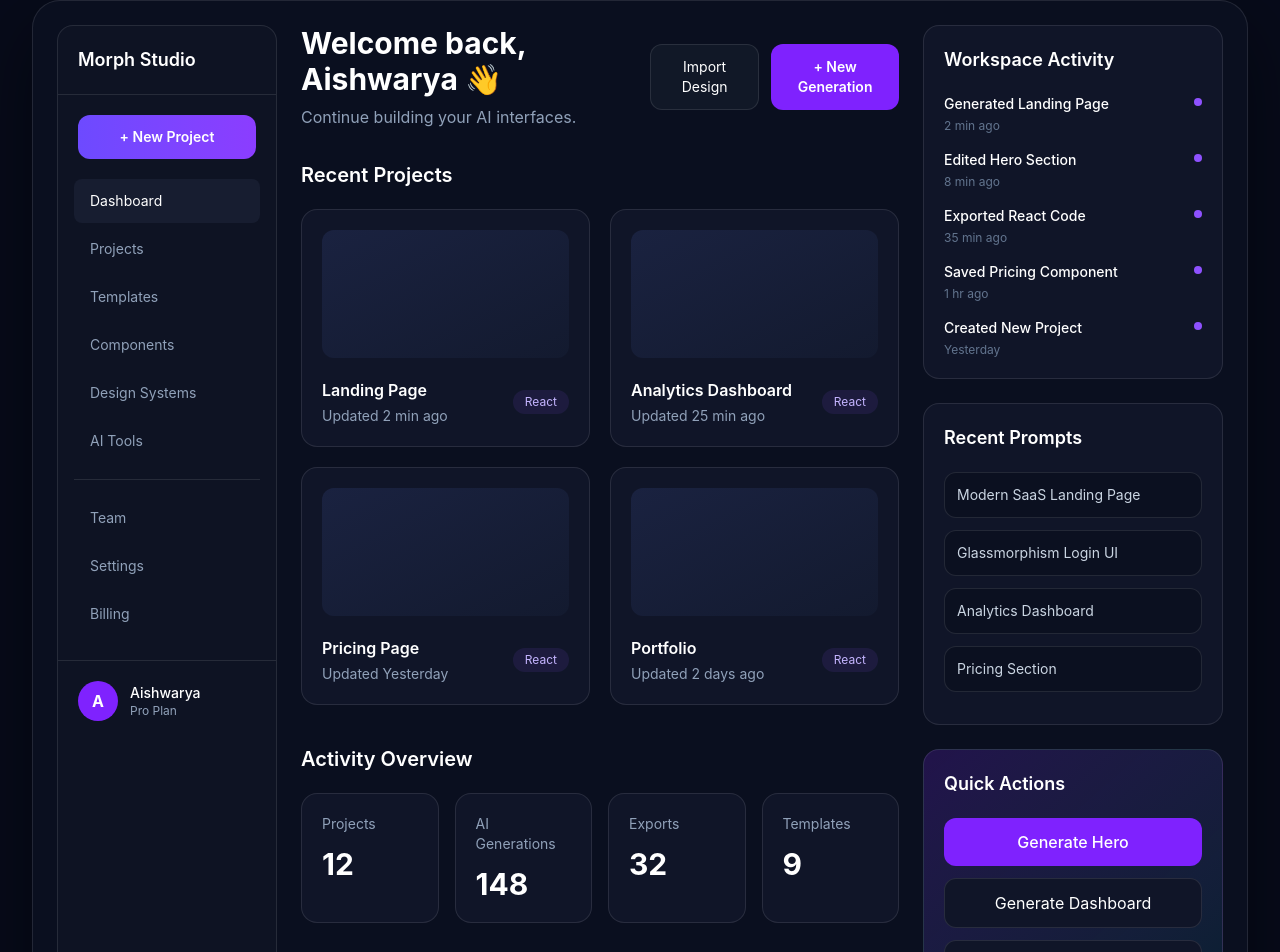
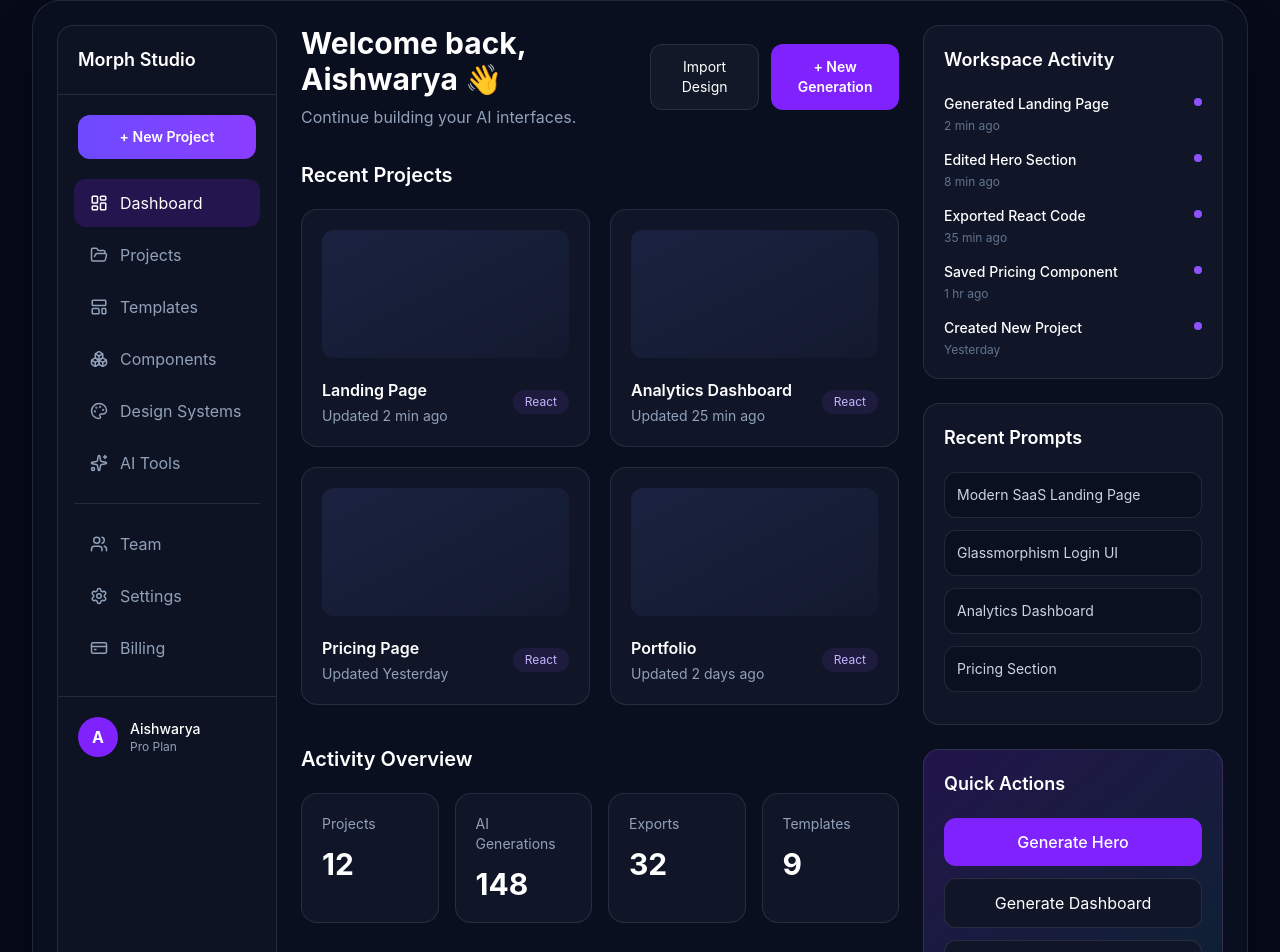
Before and after one commit to aishwaryakhandare-git/Morph-Studio, a React (Vite) app in the folder client/: page / in a window 1280 px wide. Shown: the part 928-1880 px from the top of the page. Built offline with nearby package versions, Linux system fonts and the light colour scheme.

Commit message:
Seconf Slide navigation restructuring

```diff
--- a/client/src/pages/Landing/Landing.tsx
+++ b/client/src/pages/Landing/Landing.tsx
@@ -234,45 +234,46 @@ function Landing() {
         <nav className="space-y-1 px-4 pb-6">
 
   {[
-            "Dashboard",
-            "Projects",
-            "Templates",
-            "Components",
-            "Design Systems",
-            "AI Tools",
-            "",
-            "Team",
-            "Settings",
-            "Billing",
-          ].map((item) =>
+    { icon: LayoutDashboard, label: "Dashboard" },
+    { icon: FolderOpen, label: "Projects" },
+    { icon: LayoutTemplate, label: "Templates" },
+    { icon: Boxes, label: "Components" },
+    { icon: Palette, label: "Design Systems" },
+    { icon: Sparkles, label: "AI Tools" },
+    { divider: true },
+    { icon: Users, label: "Team" },
+    { icon: Settings, label: "Settings" },
+    { icon: CreditCard, label: "Billing" },
+  ].map((item, index) => {
 
-            item === "" ? (
-
+    if ("divider" in item)
+      return (
         <div
-                key="divider"
+          key={index}
           className="my-4 border-t border-white/10"
         />
+      );
 
-            ) : (
+    const Icon = item.icon;
 
+    return (
       <button
-                key={item}
-                className={`flex w-full items-center rounded-lg px-4 py-3 text-left text-sm transition
-                ${
-                  item === "Dashboard"
-                    ? "bg-[#171D30] text-white"
+        key={item.label}
+        className={`flex w-full items-center gap-3 rounded-xl px-4 py-3 transition ${
+          item.label === "Dashboard"
+            ? "bg-violet-600/20 text-white"
             : "text-slate-400 hover:bg-[#171D30]"
         }`}
       >
-                {item}
+        <Icon size={18} />
+
+        <span>{item.label}</span>
       </button>
+    );
 
-            )
-
-          )}
+  })}
 
 </nav>
-
         {/* User */}
 
         <div className="mt-auto border-t border-white/10 p-5">
```
Lines whose indentation alone changed are shown as unchanged.
